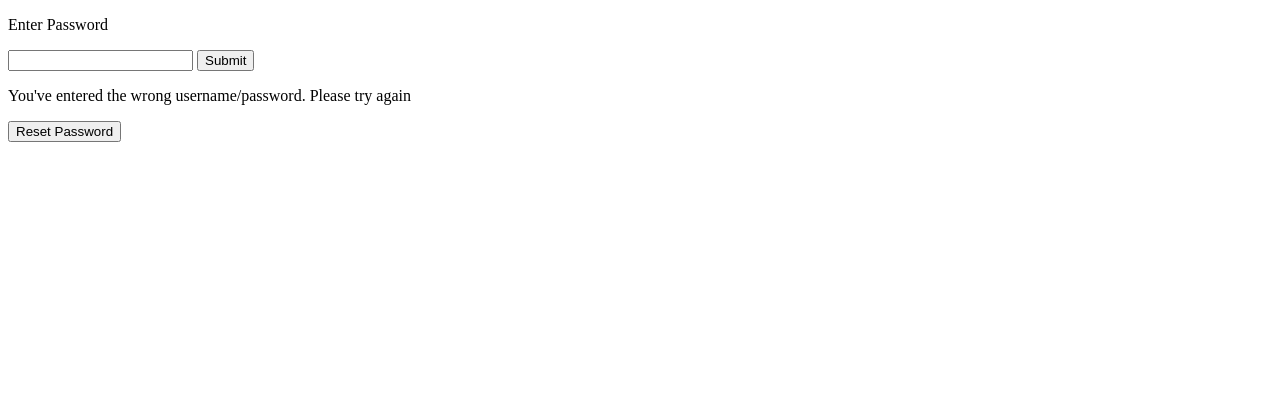
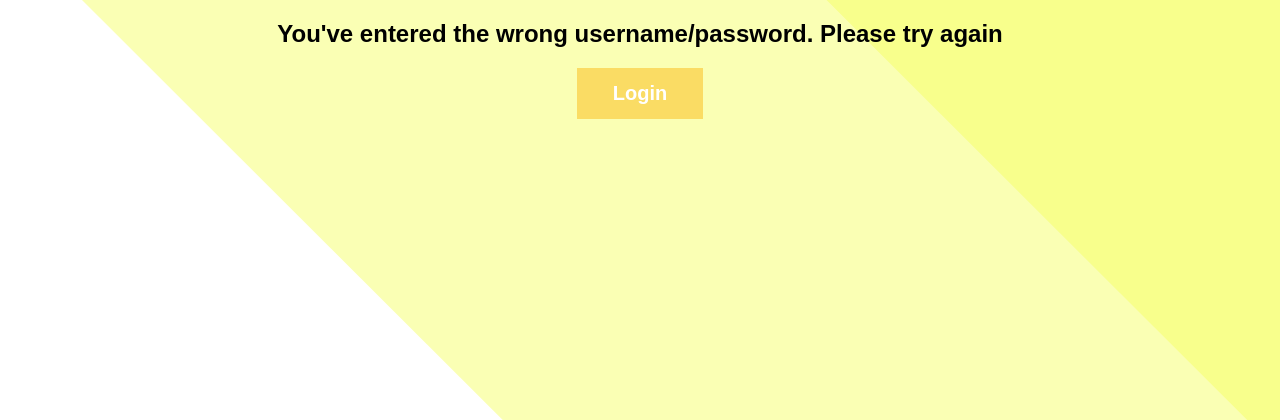
Before and after one commit to Wanderish/ProjectReachOut, a Flask app: template templates/UI_Indexwrong.html in a window 1280 px wide. Shown: the top 420 px of the page. Run offline with Flask 2, Linux system fonts and the light colour scheme; the template is opened without the code that fills it, so the values that code supplies are empty.

Commit message:
Design added to wrong password page

```diff
--- a/templates/UI_Indexwrong.html
+++ b/templates/UI_Indexwrong.html
@@ -3,16 +3,167 @@
   <head>
     <meta charset="utf-8">
     <title></title>
+    <style>
+    body {font-family: Arial, Helvetica, sans-serif;
+    background-image: url("/static/images/longerBG.png");}
+
+    /* Full-width input fields */
+    input[type=text], input[type=password] {
+      width: 100%;
+      padding: 12px 20px;
+      margin: 8px 0;
+      display: inline-block;
+      border: 1px solid #ccc;
+      box-sizing: border-box;
+    }
+
+    /* Set a style for all buttons */
+    button {
+      background-color: #fadc64;
+      color: white;
+      padding: 14px 20px;
+      font-size: 20px;
+      font-weight: bold;
+      margin: 8px 0;
+      border: none;
+      cursor: pointer;
+      width: 100%;
+    }
+
+    button:hover {
+      opacity: 0.8;
+      color: black
+    }
+
+    /* Extra styles for the cancel button */
+    .cancelbtn {
+      width: auto;
+      padding: 10px 18px;
+      background-color: #f44336;
+    }
+
+    /* Center the image and position the close button */
+    .imgcontainer {
+      text-align: center;
+      margin: 24px 0 12px 0;
+      position: relative;
+    }
+
+    img.avatar {
+      width: 40%;
+      border-radius: 50%;
+    }
+
+    .container {
+      padding: 16px;
+    }
+
+    span.psw {
+      float: right;
+      padding-top: 16px;
+    }
+
+    /* The Modal (background) */
+    .modal {
+      display: none; /* Hidden by default */
+      position: fixed; /* Stay in place */
+      z-index: 1; /* Sit on top */
+      left: 0;
+      top: 0;
+      width: 100%; /* Full width */
+      height: 100%; /* Full height */
+      overflow: auto; /* Enable scroll if needed */
+      background-color: rgb(0,0,0); /* Fallback color */
+      background-color: rgba(0,0,0,0.4); /* Black w/ opacity */
+      padding-top: 60px;
+    }
+
+    /* Modal Content/Box */
+    .modal-content {
+      background-color: #fefefe;
+      margin: 5% auto 15% auto; /* 5% from the top, 15% from the bottom and centered */
+      border: 1px solid #888;
+      width: 80%; /* Could be more or less, depending on screen size */
+    }
+
+    /* The Close Button (x) */
+    .close {
+      position: absolute;
+      right: 25px;
+      top: 0;
+      color: #000;
+      font-size: 35px;
+      font-weight: bold;
+    }
+
+    .close:hover,
+    .close:focus {
+      color: red;
+      cursor: pointer;
+    }
+
+    /* Add Zoom Animation */
+    .animate {
+      -webkit-animation: animatezoom 0.6s;
+      animation: animatezoom 0.6s
+    }
+
+    @-webkit-keyframes animatezoom {
+      from {-webkit-transform: scale(0)}
+      to {-webkit-transform: scale(1)}
+    }
+
+    @keyframes animatezoom {
+      from {transform: scale(0)}
+      to {transform: scale(1)}
+    }
+
+    /* Change styles for span and cancel button on extra small screens */
+    @media screen and (max-width: 300px) {
+      span.psw {
+         display: block;
+         float: none;
+      }
+      .cancelbtn {
+         width: 100%;
+      }
+    }
+    </style>
   </head>
   <body>
-    <form class="" action="UI.html" method="post">
-      <p>Enter Password</p>
-      <input type="password" name="password" value="">
-      <input type="submit" name="submit" value="Submit">
-      <p>You've entered the wrong username/password. Please try again</p>
-    </form>
-    <form class="reset_password" action="reset_password" method="post">
-      <input type="submit" name="reset" value="Reset Password">
-    </form>
+<h2 style="text-align: center;" > You've entered the wrong username/password. Please try again</h2>
+
+    <button style="margin-left: 45%; display: block; width: 10%;"onclick="document.getElementById('id01').style.display='block'" style="width:auto;">Login</button>
+
+    <div id="id01" class="modal">
+
+      <form class="modal-content animate" action="UI.html" method="post">
+        <div class="container">
+          <!-- <p>Enter Password</p> -->
+          <label for="psw"><b>Password</b></label>
+          <input type="password" placeholder="Enter Password" name="password" value="" required>
+          <button type="submit" name="submit" value="Submit">Login</button>
+
+        <div class="container" style="background-color:#f1f1f1">
+          <button type="button" onclick="document.getElementById('id01').style.display='none'" class="cancelbtn">Cancel</button>
+          <form class="reset_password" action="reset_password" method="post">
+            <input type="submit" name="reset" value="Reset Password">
+          </form>
+        </div>
+
+                </div>
+                </form>
+
+        <script>
+        // Get the modal
+        var modal = document.getElementById('id01');
+
+        // When the user clicks anywhere outside of the modal, close it
+        window.onclick = function(event) {
+            if (event.target == modal) {
+                modal.style.display = "none";
+            }
+        }
+        </script>
   </body>
 </html>
```
